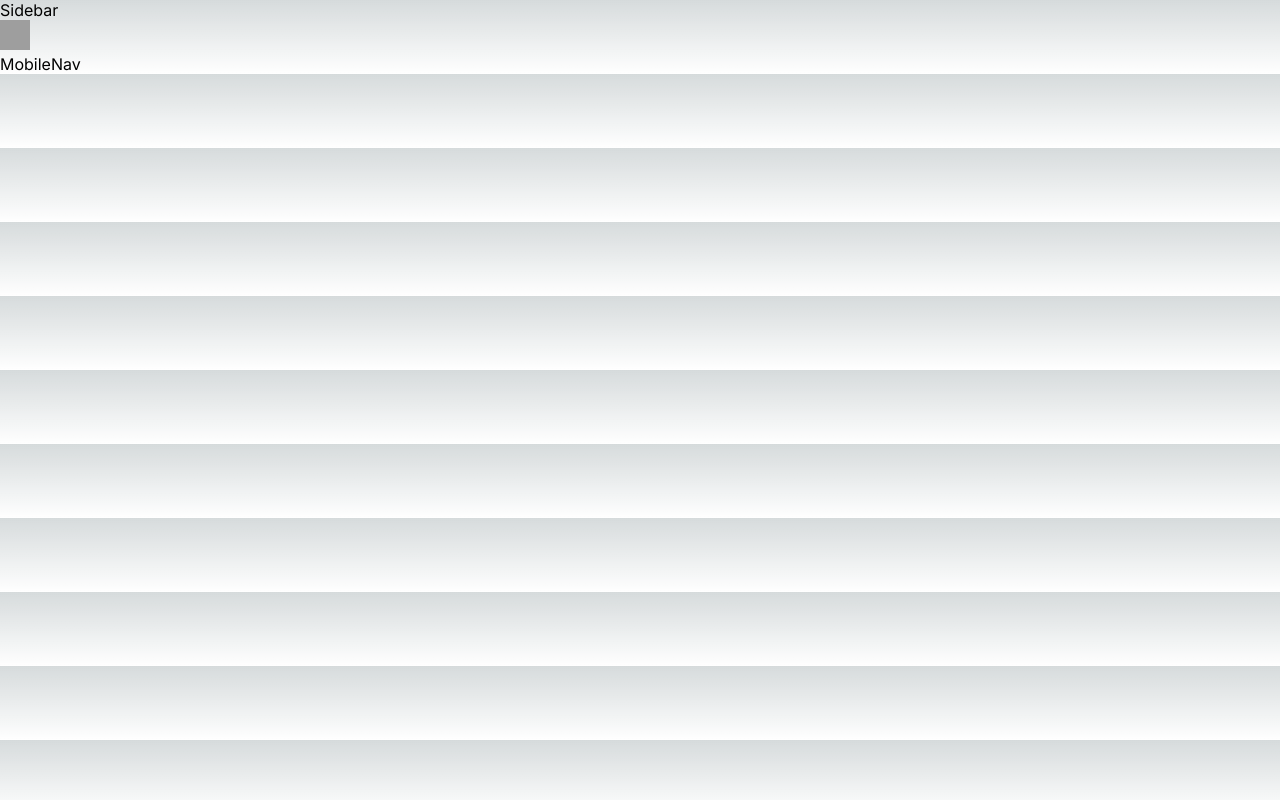
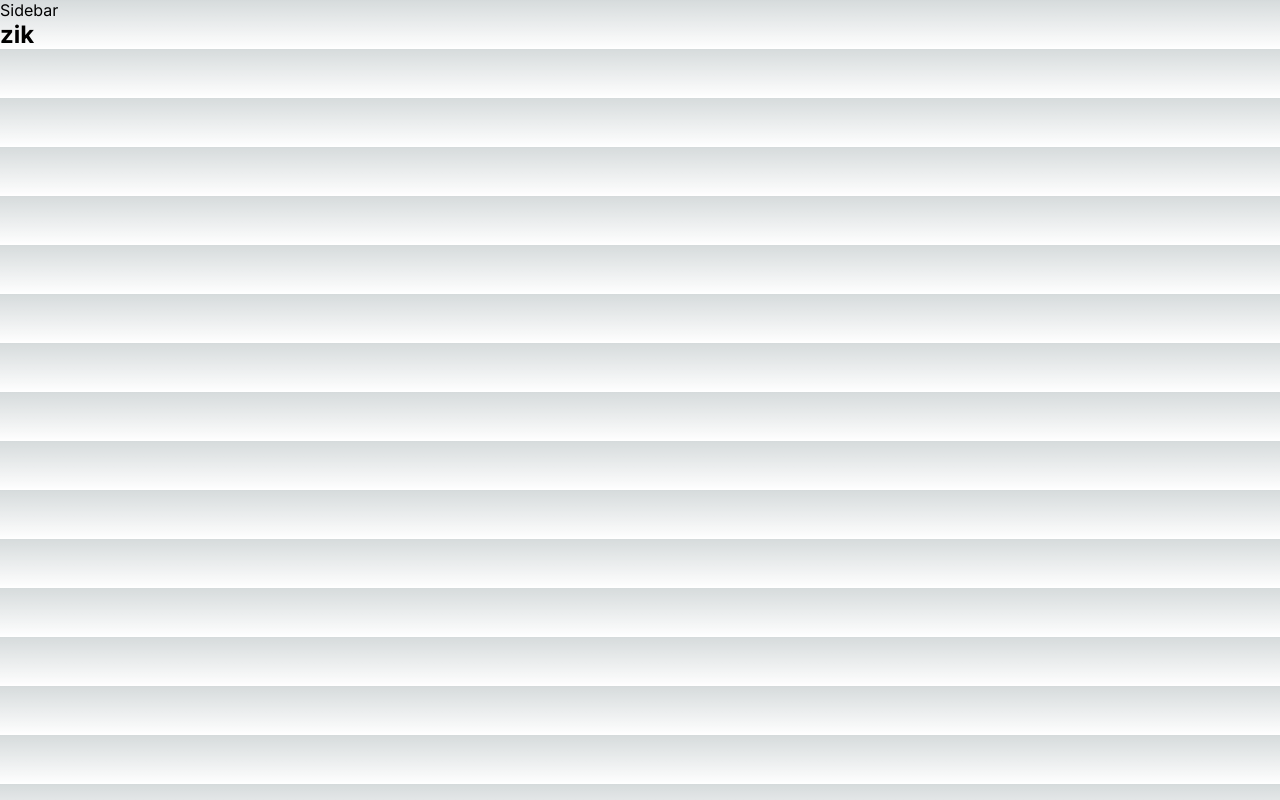
Before and after one commit to izik4004/fe-test, a Next.js app: page / in a window 1280 px wide. Built offline with nearby package versions, Linux system fonts and the light colour scheme; grey boxes are pictures that could not be loaded.

Commit message:
implement initial file and folder structure

```diff
--- a/app/(root)/layout.tsx
+++ b/app/(root)/layout.tsx
@@ -14,7 +14,7 @@ export default function RootLayout({
     <main className="">
       <Sidebar  />
       <div className="">
-        <div className="">
+        {/* <div className="">
           <Image
             src="/icons/logo.svg"
             width={30}
@@ -25,7 +25,7 @@ export default function RootLayout({
             <MobileNav
                />
           </div>
-        </div>
+        </div> */}
         {children}
       </div>
 
--- a/app/(root)/page.tsx
+++ b/app/(root)/page.tsx
@@ -8,7 +8,7 @@ const Home = () => {
     <section className=''>
         <div className=''>
             <header className=''>
-
+               <h1>zik</h1>
             </header>
         </div>
 
```
